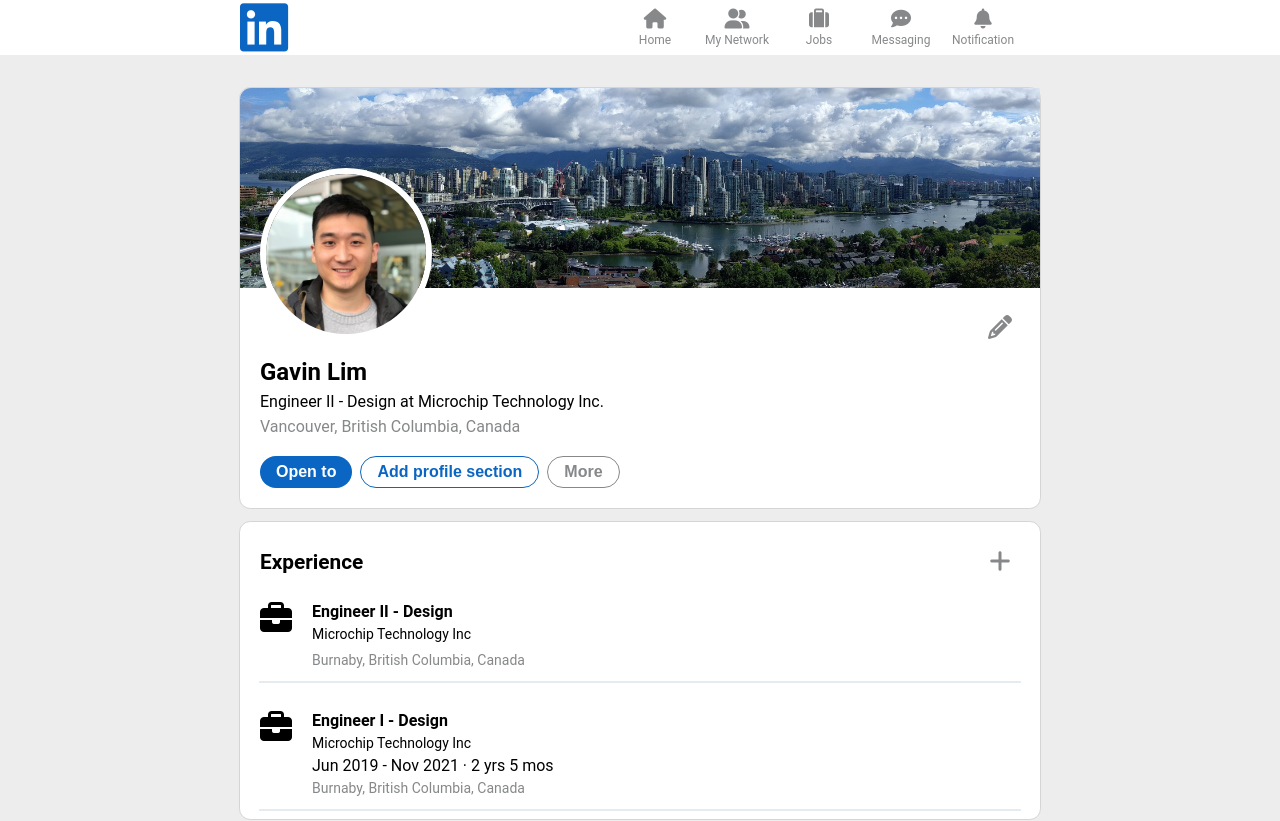
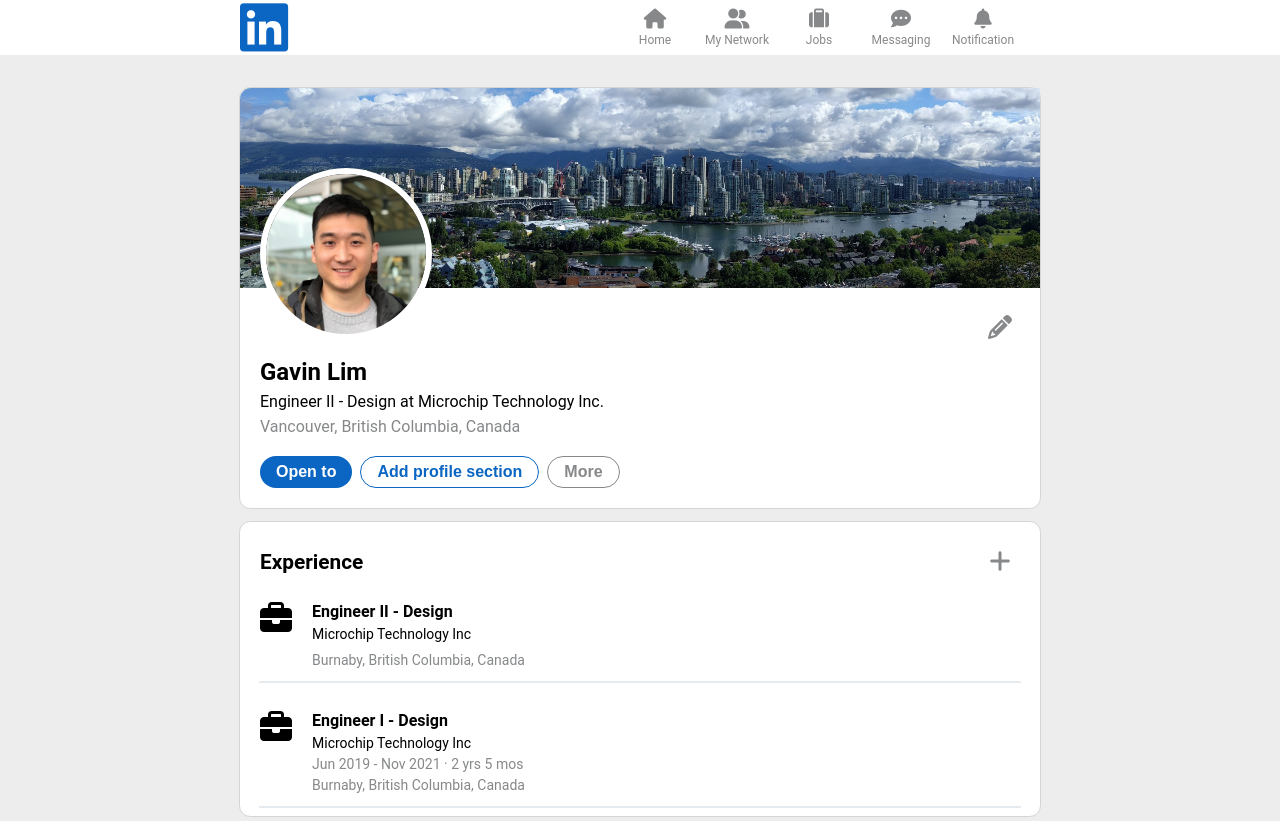
Before and after one commit to gavinslim/cv-project, a React (Create React App) app: page / in a window 1280 px wide. Shown: the top 821 px of the page. Built offline with nearby package versions, Linux system fonts and the light colour scheme.

Commit message:
Add styling for duration

```diff
--- a/src/App.css
+++ b/src/App.css
@@ -404,6 +404,12 @@
   color: var(--icon-color);
 }
 
+.experiences #duration,
+.educations #duration {
+  font-size: var(--font-size-16px);
+  color: var(--icon-color);
+}
+
 .experiences .horizontal-line,
 .educations .horizontal-line {
   border: 0.5px solid var(--gray-hover);
```
